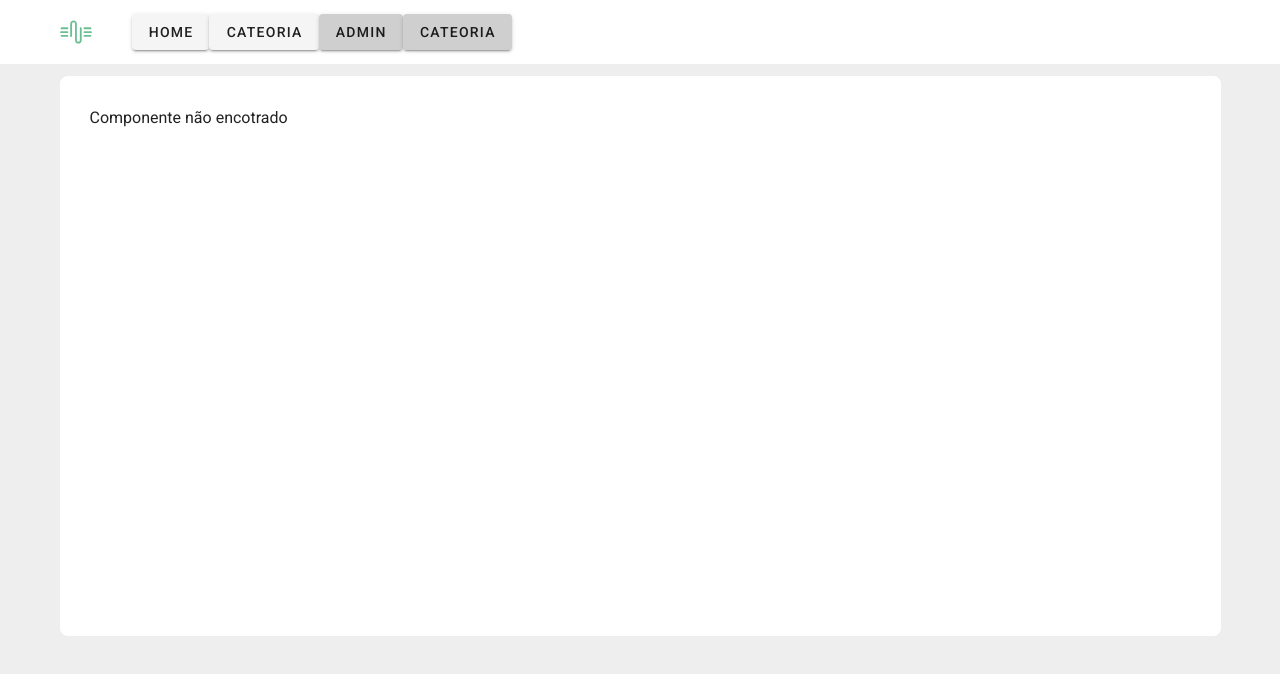
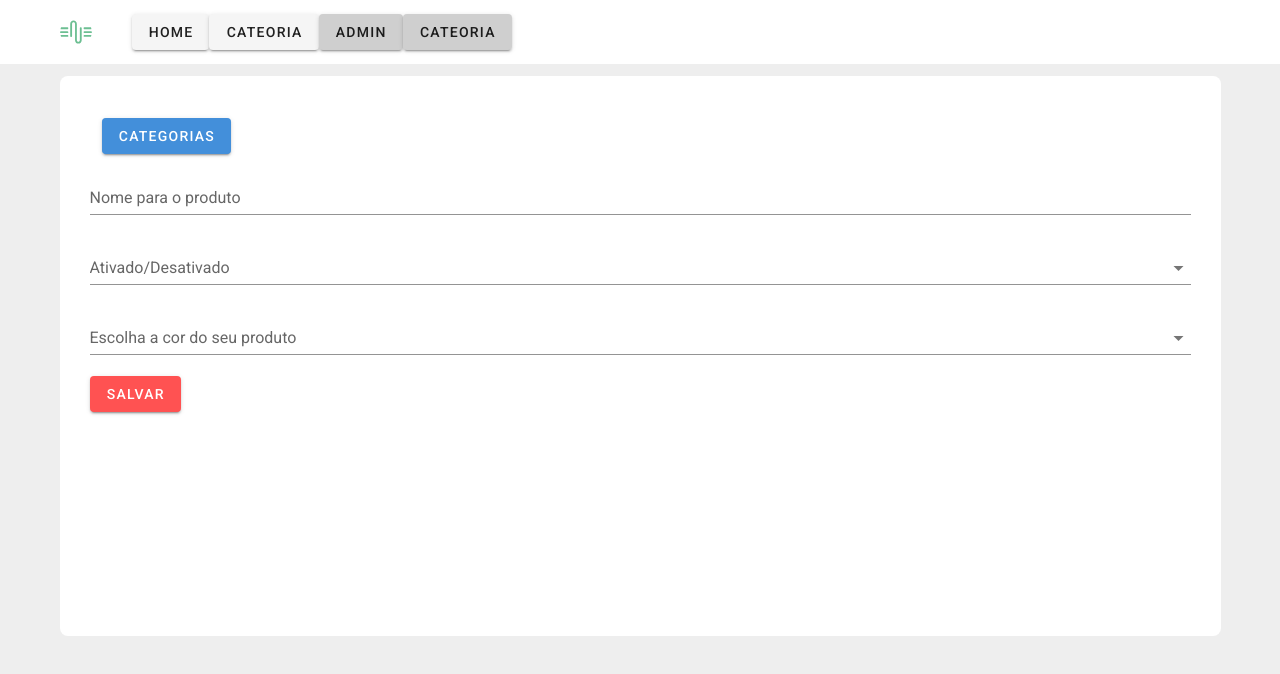
Before and after one commit to lrpatricio/b2c-challenge, a Vue app in the folder spa/: page /admin/category/novo in a window 1280 px wide. Shown: the top 674 px of the page. Built offline with nearby package versions, Linux system fonts and the light colour scheme; data requests are answered from the project's data file.

Commit message:
task:admin add category

```diff
--- a/spa/src/components/AdminCategoryComponent.vue
+++ b/spa/src/components/AdminCategoryComponent.vue
@@ -1,75 +1,73 @@
 <template>
   <div>
+    <v-container>
+      <v-btn color="primary" to="/admin/category/novo">Adicionar</v-btn>
+    </v-container>
+
     <v-simple-table>
-      <template v-slot:default>
       <thead>
         <tr>
-            <th class="text-left">
-              Id
-            </th>
-            <th class="text-left">
-              Status
-            </th>
-            <th class="text-left">
-              Nome
-            </th>
-            <th class="text-left">
-              Cor
-            </th>
-            <th class="text-left">
-              Ações
-            </th>
+          <th class="text-left">#Id</th>
+          <th class="text-left">Status</th>
+          <th class="text-left">Nome</th>
+          <th class="text-left">Cor</th>
+          <th class="text-left">Ações</th>
         </tr>
       </thead>
       <tbody>
-          <tr
-            v-for="category in categories"
-            :key="category.id"
-          >
+        <tr v-for="category in categories" :key="category.id">
           <td>{{ category.id }}</td>
           <td>{{ category.status }}</td>
           <td>{{ category.name }}</td>
           <td>{{ category.color }}</td>
-            <td><button>Editar</button> | <button @click="categoryRemove(category)">Excluir</button></td>
+          <td>
+            <v-btn color="primary">
+              <v-icon left> mdi-pencil </v-icon>
+              Editar
+            </v-btn>
+
+            |
+
+            <v-btn color="error" @click="categoryRemove(category)">
+              <v-icon left> mdi-delete </v-icon>
+              Excluir
+            </v-btn>
+          </td>
         </tr>
       </tbody>
-
-      </template>
     </v-simple-table>
   </div>
 </template>
 
 <script>
-import adminCategory from '../services/category';
+import adminCategory from "../services/category";
 export default {
   data() {
     return {
-      categories: ''
-    }
+      categories: "",
+    };
   },
 
   created() {
     this.getCategory();
   },
 
-  methods:{
+  methods: {
     getCategory() {
-      adminCategory.findAll().then(result => {
+      adminCategory.findAll().then((result) => {
         this.categories = result.data;
       });
     },
     async categoryRemove(category) {
       const confirm = window.confirm(`Deseja excluir ${category.name}`);
-      if(confirm) {
+      if (confirm) {
         await adminCategory.categoryRemove(category.id);
         this.getCategory();
       }
-    }
     },
-
-}
+  },
+};
 </script>
 
 <style>
-
 </style>
--- /dev/null
+++ b/spa/src/components/AdminCategoryComponentCreate.vue
@@ -0,0 +1,106 @@
+<template>
+  <div>
+    <v-container>
+        <v-btn color="primary" to="/admin/category">Categorias</v-btn>
+    </v-container>
+
+      <v-form
+      ref="form"
+      v-model="valid"
+      lazy-validation
+    >
+      <v-text-field
+        v-model="name"
+        label="Nome para o produto"
+        required
+      >
+      </v-text-field>
+
+       <v-select
+        v-model="status"
+        :items="statusData"
+        :rules="[v => !!v || 'Item is required']"
+        label="Ativado/Desativado"
+        required
+      ></v-select>
+
+       <v-select
+        v-model="color"
+        :items="statusColors"
+        :rules="[v => !!v || 'Item is required']"
+        label="Escolha a cor do seu produto"
+        required
+      ></v-select>
+
+
+
+      <v-btn
+        color="error"
+        class="mr-4"
+        @click="saveCategory"
+      >
+        Salvar
+      </v-btn>
+
+    </v-form>
+
+  </div>
+</template>
+
+<script>
+import adminCategory from '../services/category';
+export default {
+  data() {
+    return {
+        name: '',
+        status:0,
+        color: '',
+        statusData : [
+          "Ativado", "Desativado"
+        ],
+         statusColors : [
+          "Amarelo", "Preto", "Vermelho", "Branco"
+        ],
+        valid:true
+    }
+  },
+
+  created() {
+     this.getCategory();
+  },
+
+  methods:{
+    getCategory() {
+      adminCategory.findAll().then(result => {
+       this.categories = result.data;
+     });
+    },
+    async categoryRemove(category) {
+      const confirm = window.confirm(`Deseja excluir ${category.name}`);
+      if(confirm) {
+          await adminCategory.categoryRemove(category.id);
+          this.getCategory();
+      }
+    },
+    async saveCategory() {
+      const category = {
+        name: this.name,
+        status: this.status,
+        color: this.color
+      }
+      const { status } = await adminCategory.create(category);
+      if(status === 201) {
+        this.$router.push('/admin/category');
+      } else {
+        alert('Houve um problema ao salvar os dados');
+        return;
+      }
+    }
+  },
+
+}
+</script>
+
+<style>
+
+</style>
--- a/spa/src/routes.js
+++ b/spa/src/routes.js
@@ -4,6 +4,7 @@ import ProductComponent from './components/ProductComponent.vue';
 import NotFindComponent from './components/NotFindComponent.vue';
 
 import AdminCategoryComponent from './components/AdminCategoryComponent.vue';
+import AdminCategoryComponentCreate from './components/AdminCategoryComponentCreate.vue';
 import AdminComponent from './components/AdminComponent.vue';
 
 export default [
@@ -17,6 +18,10 @@ export default [
         {
           path: 'category',
           component: AdminCategoryComponent
+        },
+        {
+          path: 'category/novo',
+          component: AdminCategoryComponentCreate
         }
       ]
     }
--- a/spa/src/services/category.js
+++ b/spa/src/services/category.js
@@ -2,7 +2,7 @@ import api from "./api";
 
 const categoryService = {
   create: (data) => {
-    return api.post("categories", data);
+    return api.post('categories/',data);
   },
 
   findAll: () => {
```
Lines whose indentation alone changed are shown as unchanged.
